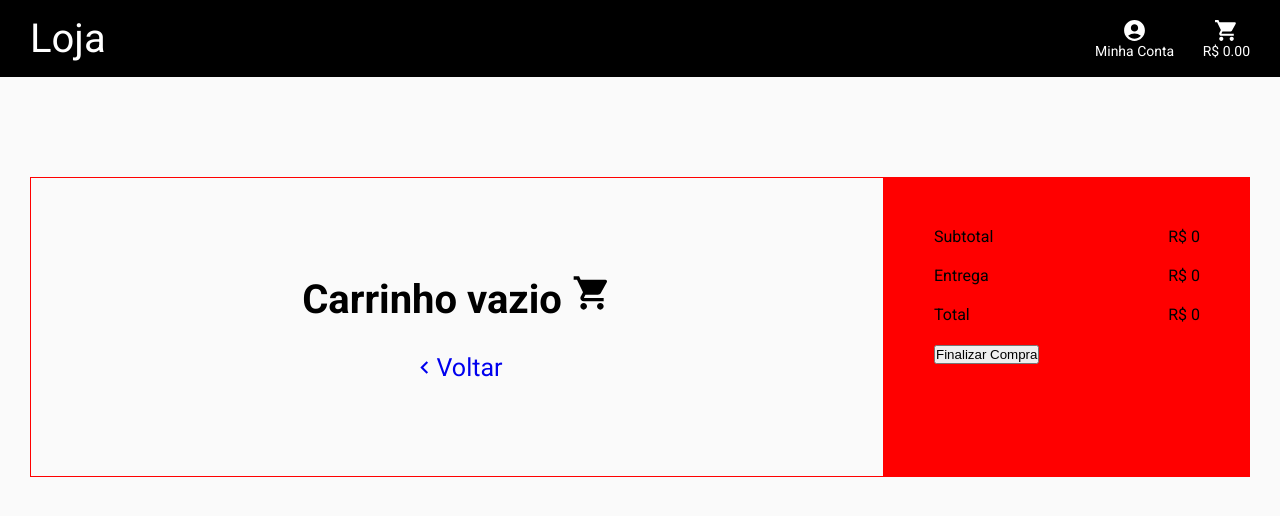
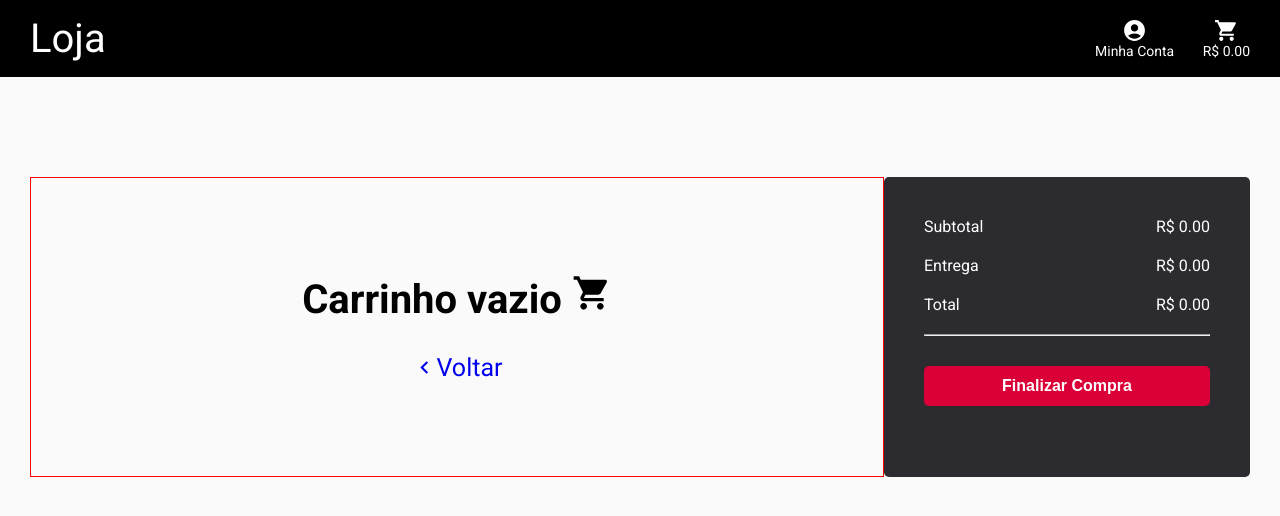
Before and after one commit to Sara01romao/loja-natal, a React (Create React App) app: page /cart in a window 1280 px wide. Shown: the top 516 px of the page. Built offline with nearby package versions, Linux system fonts and the light colour scheme.

Commit message:
Modificação estilo e adiconado toFixed nos valores

```diff
--- a/src/components/Total/index.jsx
+++ b/src/components/Total/index.jsx
@@ -15,18 +15,20 @@ export default function Total(){
         <DivTotal>
             <div className="txtTotal">
                 <p>Subtotal</p>
-                <p>R$ {total}</p>
+                <p>R$ {total.toFixed(2)}</p>
             </div>
 
             <div className="txtTotal">
                 <p>Entrega</p>
-                <p> R$ {total !== 0 ? 10.00 : 0}</p>
+                <p> R$ {total !== 0 ? 10.00.toFixed(2) : 0.00.toFixed(2)}</p>
             </div>
 
             <div className="txtTotal">
                 <p>Total</p>
-                <p> R$ {total !== 0 ? 10 + total : 0}</p>
+                <p> R$ {total !== 0 ? (10 + total).toFixed(2) : 0.00.toFixed(2)}</p>
             </div>
+
+            <hr />
 
             <button>Finalizar Compra</button>
         </DivTotal>
--- a/src/components/Total/styles.js
+++ b/src/components/Total/styles.js
@@ -2,18 +2,35 @@ import styled  from 'styled-components';
 
 
 export const DivTotal= styled.div`
-    background-color: red;
-    padding: 50px;
+    background-color: #2b2b30;
+    padding: 40px;
     height: 300px;
-
+    color: #ffff;
+    border-radius: 5px;
 
     .txtTotal{
         display:flex;
         justify-content: space-between;
         width: 100%;
         margin-bottom: 20px;
+    }
 
+    button{
+        margin-top: 30px;
+        /* max-width: 100%; */
+        width: 100%;
+        height: 40px;
+        font-size: 16px;
+        font-weight: bold;
+        background-color: #DA0037;
+        color: #fff;
+        border: none;
+        border-radius: 5px;
+        cursor: pointer;
+    }
 
+    button:hover{
+        background-color: #B0002C;
     }
 
 `
```
